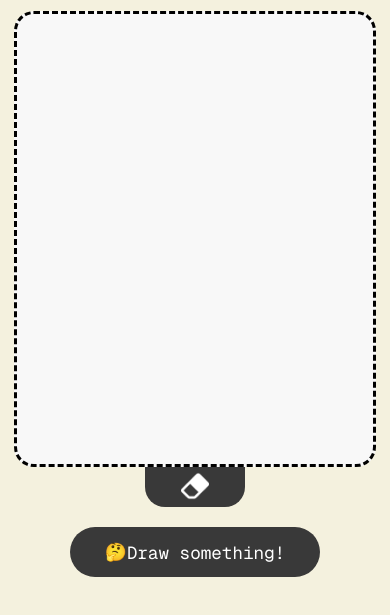
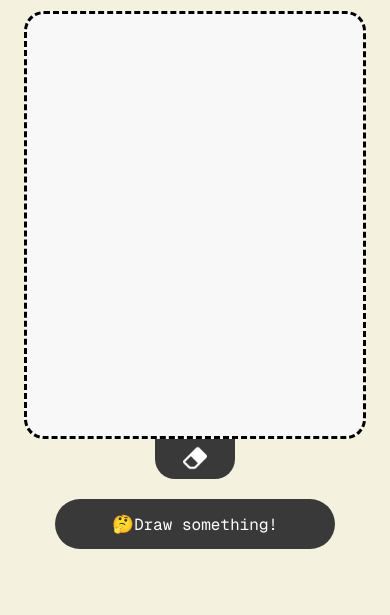
Before and after one commit to kebtes/doodle.predict, a plain HTML site: page frontend/index.html in a window 390 px wide. Shown: the part 85-700 px from the top of the page. Drawn offline with nearby package versions, Linux system fonts and the light colour scheme; files whose address does not match are found by name.

Commit message:
style: responsive design

```diff
--- a/frontend/css/styles.css
+++ b/frontend/css/styles.css
@@ -16,20 +16,14 @@
     line-height: 1.5rem;
 }
 
-#header img {
-    width: 500px;
-    height: 100px;
-}
-
 #drawing-area {
-    /* position: relative; */
     background-color: #F8F8F8;
     border: 3px dashed black;
     border-radius: 20px;
-    right: 5%;
-    left: 5%;
-    height: 450px;
     width: 95%;
+    max-width: 1000px;
+    height: 60vhpx;
+    max-height: 500px;
     cursor: crosshair;
 }
 
@@ -71,11 +65,16 @@
     border-radius: 25px;
 
     color: white;
-    display: flex;
+    display: inline-flex;
     justify-content: center;
     align-items: center;
     font-size: 1.1rem;
     margin-top: 20px;
+
+    padding: 0 40px;
+    width: fit-content;
+    max-width: 90vh;
+    white-space: nowrap;
 }
 
 #prediction-text {
@@ -86,3 +85,31 @@
 body {
     background-color: #f4f1de;
 }
+
+@media screen and (max-width: 600px) {
+    #header-title {
+        font-size: 2rem;
+    }
+
+    #prediction-text {
+        font-size: 1rem;
+    }
+
+    #drawing-area {
+        width: 90%;
+        height: 50vh;
+    }
+
+    #drawing-tools-container {
+        width: 80px;
+    }
+
+    .btn-drawing-tools img {
+        width: 24px;
+        height: 24px;
+    }
+
+    #prediction-box {
+        width: 200px;
+    }
+}
```
